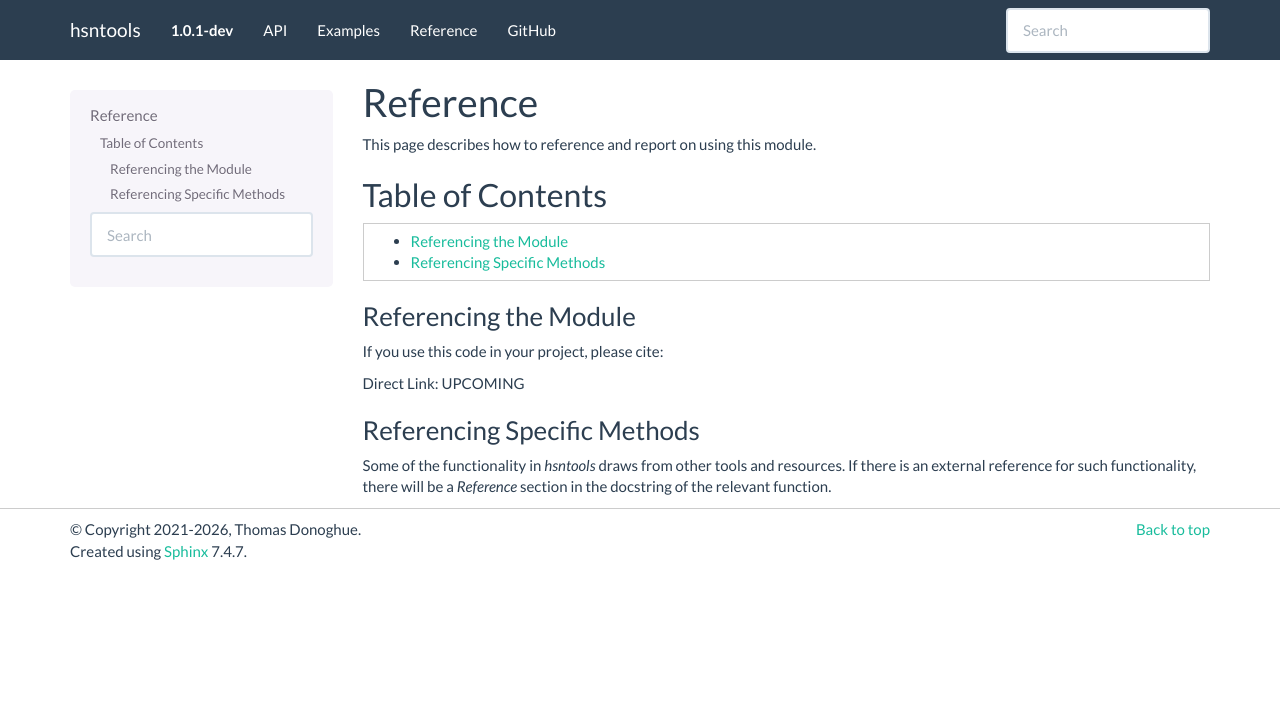
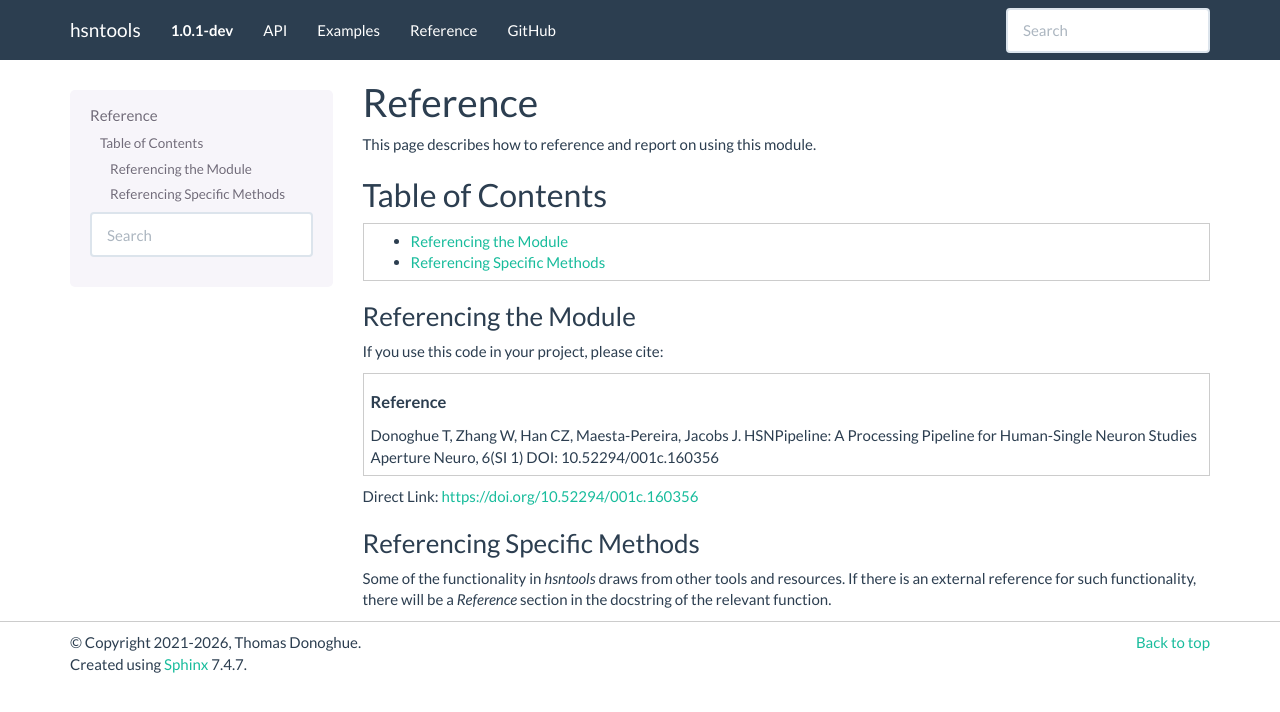
Before and after one commit to HSNPipeline/hsntools, a Sphinx documentation site: the page built from doc/reference.rst, in a window 1280 px wide. Shown: the top 712 px of the page. Built offline with Sphinx 7.4.7, drawn with Linux system fonts in a browser that asks for light colours; pages that are not in the unit, such as notebooks, are missing from menus.

Commit message:
update reference doc page

```diff
--- a/doc/reference.rst
+++ b/doc/reference.rst
@@ -2,7 +2,6 @@ Reference
 =========
 
 This page describes how to reference and report on using this module.
-
 
 Table of Contents
 -----------------
@@ -15,12 +14,13 @@ Referencing the Module
 
 If you use this code in your project, please cite:
 
-.. code-block::text
+.. topic:: Reference
 
     Donoghue T, Zhang W, Han CZ, Maesta-Pereira, Jacobs J.
     HSNPipeline: A Processing Pipeline for Human-Single Neuron Studies
+    Aperture Neuro, 6(SI 1) DOI: 10.52294/001c.160356
 
-Direct Link: UPCOMING
+Direct Link: https://doi.org/10.52294/001c.160356
 
 Referencing Specific Methods
 ~~~~~~~~~~~~~~~~~~~~~~~~~~~~
```
